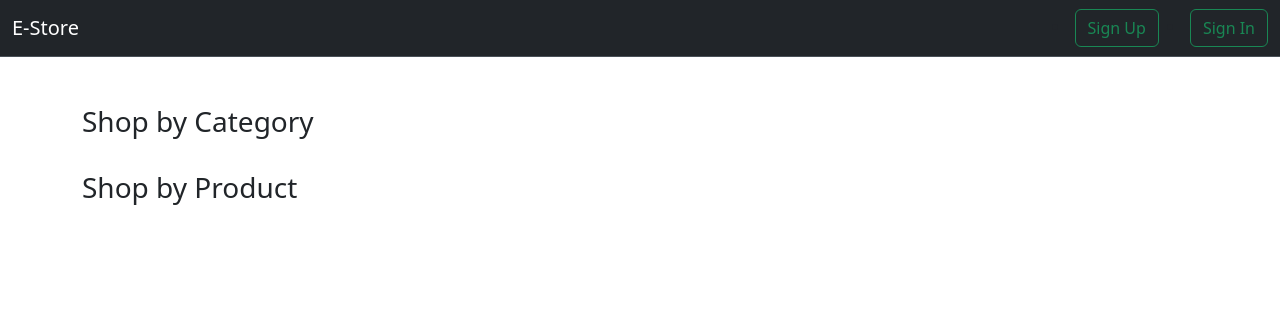
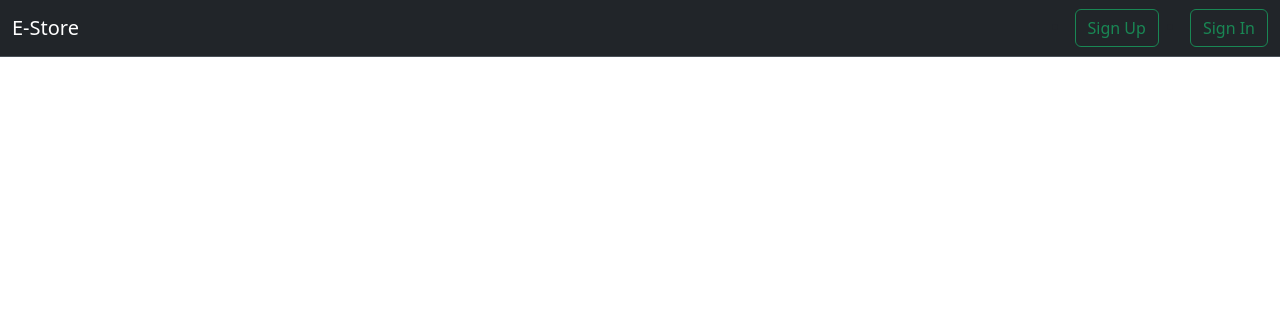
Before and after one commit to vish0290/E-Commerce, a FastAPI app: page / in a window 1280 px wide. Shown: the top 317 px of the page. Run offline with FastAPI, Linux system fonts and the light colour scheme; data that the repository does not hold is empty.

Commit message:
backup code

```diff
--- a/app/templates/user_landing.html
+++ b/app/templates/user_landing.html
@@ -43,7 +43,8 @@
             </div>
         </div>
     </nav>
-    <div class="container mt-5">
+    <!-- backup code -->
+    <!-- <div class="container mt-5">
         <h3 class="text-left">Shop by Category</h3>
         <div class="row row-cols-1 row-cols-md-4 g-4">
             {% for category in categories %}
@@ -89,8 +90,7 @@
             </div>
             {% endfor %}
         </div>
-    </div>
-
+    </div> -->
 
     <style>
         .product_data{
```
